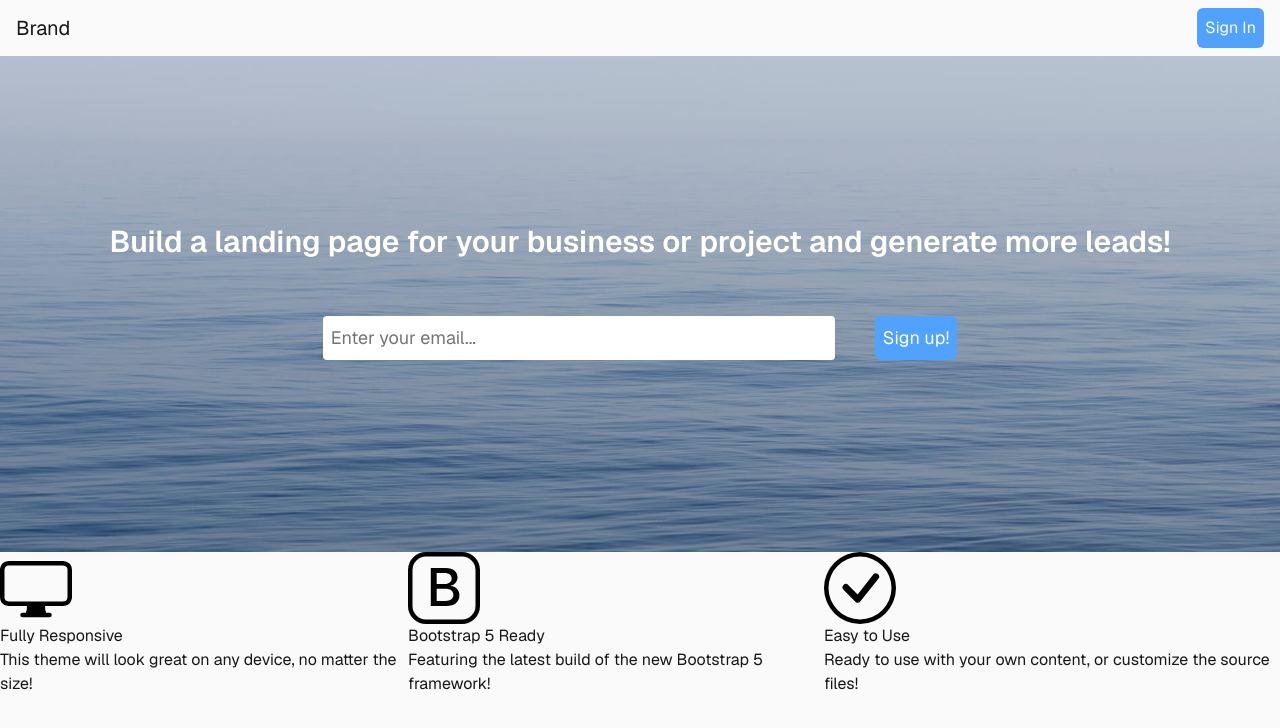
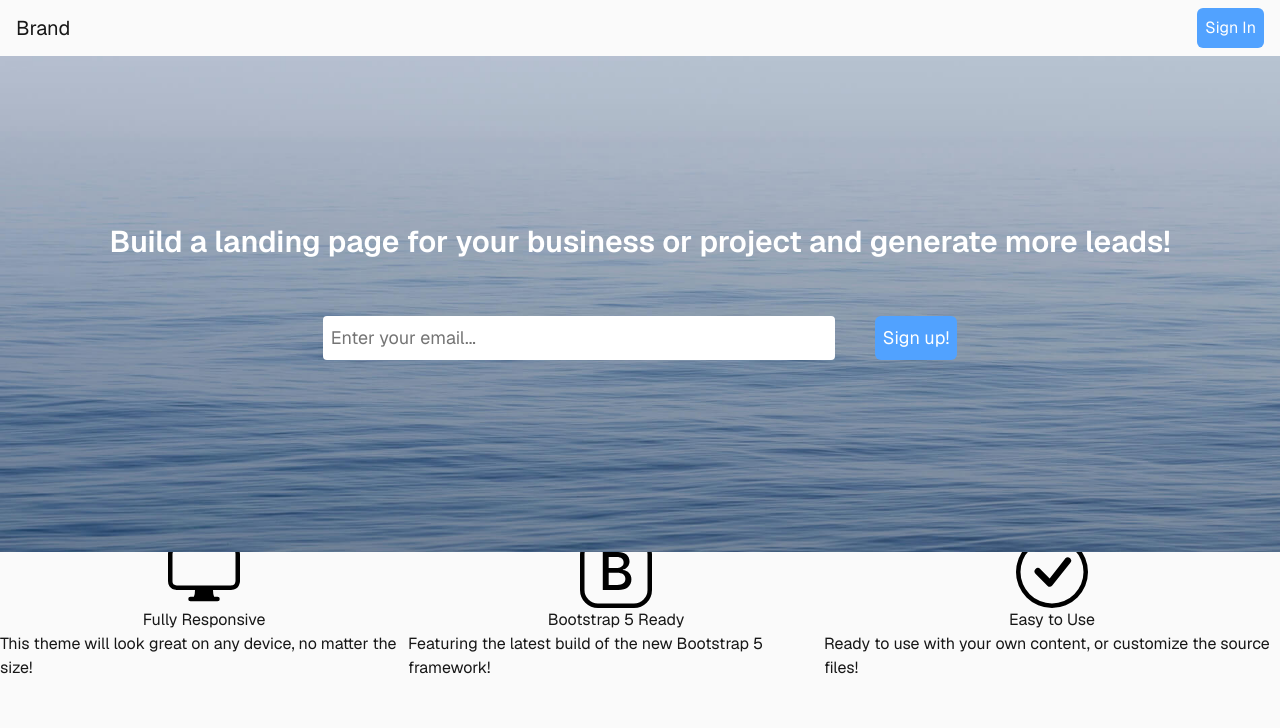
Before and after one commit to Jas-creator-31/bootstrap-studio-landing-page, a Next.js app: page / in a window 1280 px wide. Shown: the top 728 px of the page. Built offline with nearby package versions, Linux system fonts and the light colour scheme.

Commit message:
feat: added layout classes

```diff
--- a/src/app/components/Preview.tsx
+++ b/src/app/components/Preview.tsx
@@ -9,8 +9,11 @@ interface Props {
 
 export default function Preview({Icon, heading, peragraph}: Props) {
   return (
-    <div>
-      <div className="w-full max-h-full">
+    <div className="flex flex-col justify-center items-center">
+      <div className={cn(
+        "w-full max-h-full",
+        "flex flex-col justify-center items-center"
+      )}>
         <Icon
           className={cn(
             "w-18 h-18",
```
